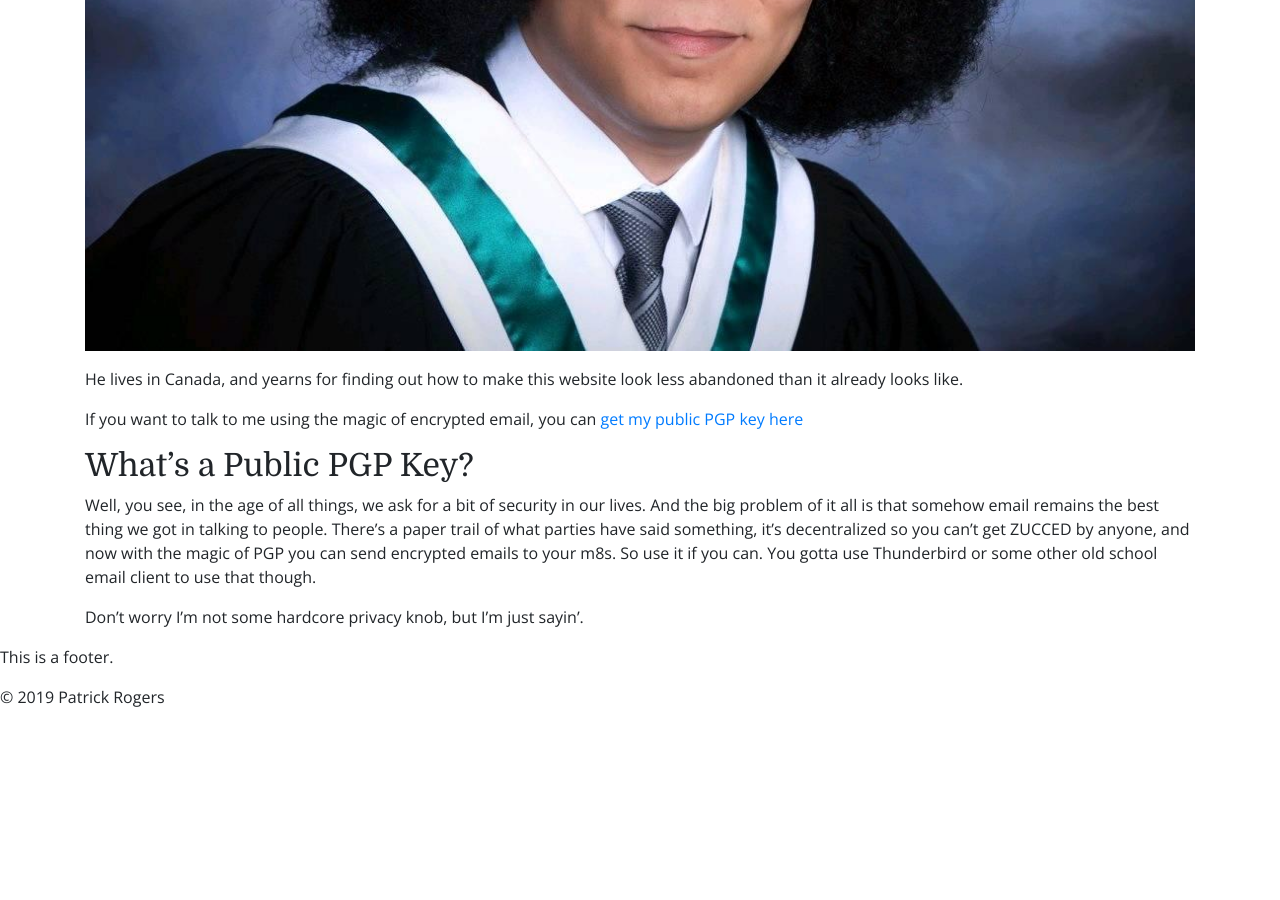
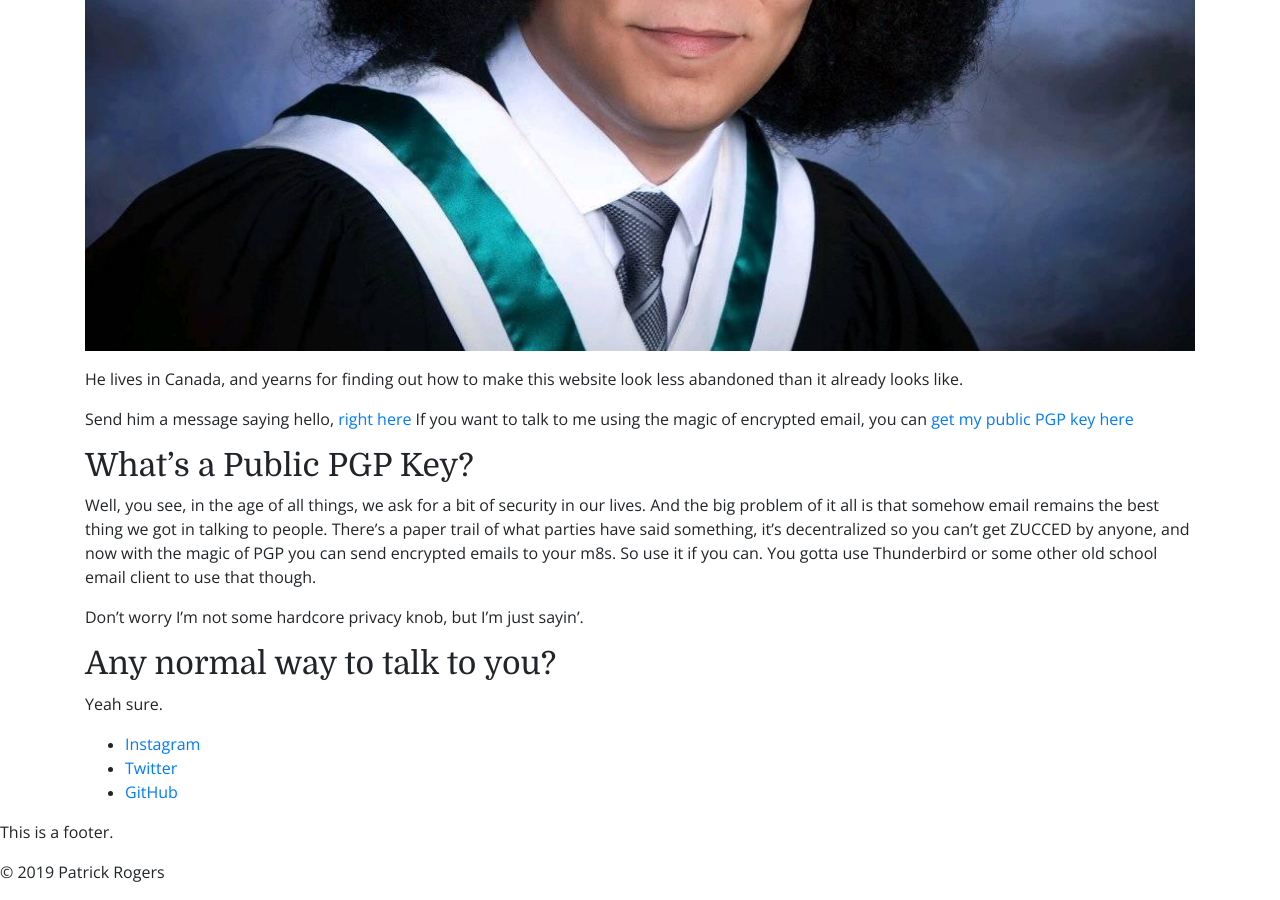
Before and after one commit to CoWinkKeyDinkInc/CoWinkKeyDinkInc.github.io, a Jekyll site: the page built from about.md, in a window 1280 px wide and 900 px high, scrolled down 724 px. Built offline with Jekyll 4.4.1, drawn with Linux system fonts in a browser that asks for light colours; nearby versions of some CDN libraries; before the commit the page ends 1449 px from its top, so only the background shows below that.

Commit message:
minor fixes and updates

```diff
--- a/_includes/header.html
+++ b/_includes/header.html
@@ -1,5 +1,5 @@
 <nav class="navbar navbar-expand-lg navbar-light" style="background-color: #ffaa2a;">
-  <a class="navbar-brand" href="#">patrickrogers.me</a>
+  <a class="navbar-brand" href=" {{site.baseurl}}index.html">patrickrogers.me</a>
   <button class="navbar-toggler" type="button" data-toggle="collapse" data-target="#navbarNavAltMarkup" aria-controls="navbarNavAltMarkup" aria-expanded="false" aria-label="Toggle navigation">
     <span class="navbar-toggler-icon"></span>
   </button>
--- a/_layouts/post.html
+++ b/_layouts/post.html
@@ -4,7 +4,7 @@
   <body>
     {% include header.html %}
     <div class="container spacetime">
-      <h1>{{ page.title}}</h1>
+      <h1>{{ page.title }}</h1>
       {{ content }}
     </div>
     {% include footer.html %}
--- a/about.md
+++ b/about.md
@@ -8,15 +8,24 @@ He is this guy!
 
 <img src="{{site.url}}/assets/issme.jpg" class="img-fluid" alt="Responsive image">
 
-He lives in Canada, and yearns for finding out how to make this website look less abandoned than it already looks like.
+He lives in Canada, and yearns for finding out how to make this website look
+less abandoned than it already looks like.
 
+Send him a message saying hello, [right here](mailto:patrickrogers@national.shitposting.agency)
 If you want to talk to me using the magic of encrypted email, you can [get my public PGP key here](/assets/patricksPublicKey.asc)
 
 ## What's a Public PGP Key?
 Well, you see, in the age of all things, we ask for a bit of security in our lives.
-And the big problem of it all is that somehow email remains the best thing we got in talking to people.
-There's a paper trail of what parties have said something, it's decentralized so you can't get ZUCCED by anyone,
-and now with the magic of PGP you can send encrypted emails to your m8s. So use it if you can. You gotta use Thunderbird or
-some other old school email client to use that though.
+And the big problem of it all is that somehow email remains the best thing we got
+in talking to people. There's a paper trail of what parties have said something,
+it's decentralized so you can't get ZUCCED by anyone, and now with the magic of
+PGP you can send encrypted emails to your m8s. So use it if you can. You gotta
+use Thunderbird or some other old school email client to use that though.
 
 Don't worry I'm not some hardcore privacy knob, but I'm just sayin'.
+
+## Any normal way to talk to you?
+Yeah sure.
+ - [Instagram](https://instagram.com/patricktherogers)
+ - [Twitter](https://twitter.com/cowinkkeydink)
+ - [GitHub](https://github.com/cowinkkeydinkinc)
```
Also changed, not shown: _posts/2019-01-25-the-trotsky-review.md (+1 -1 lines), index.md (+4 -2 lines).
